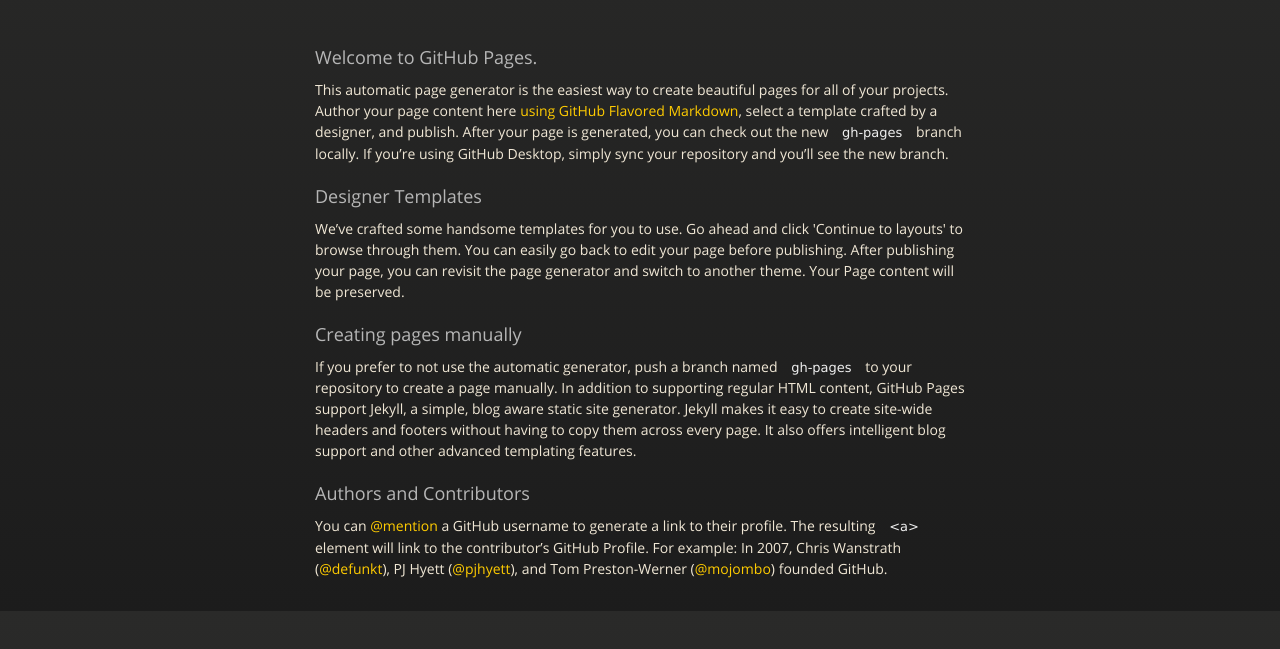
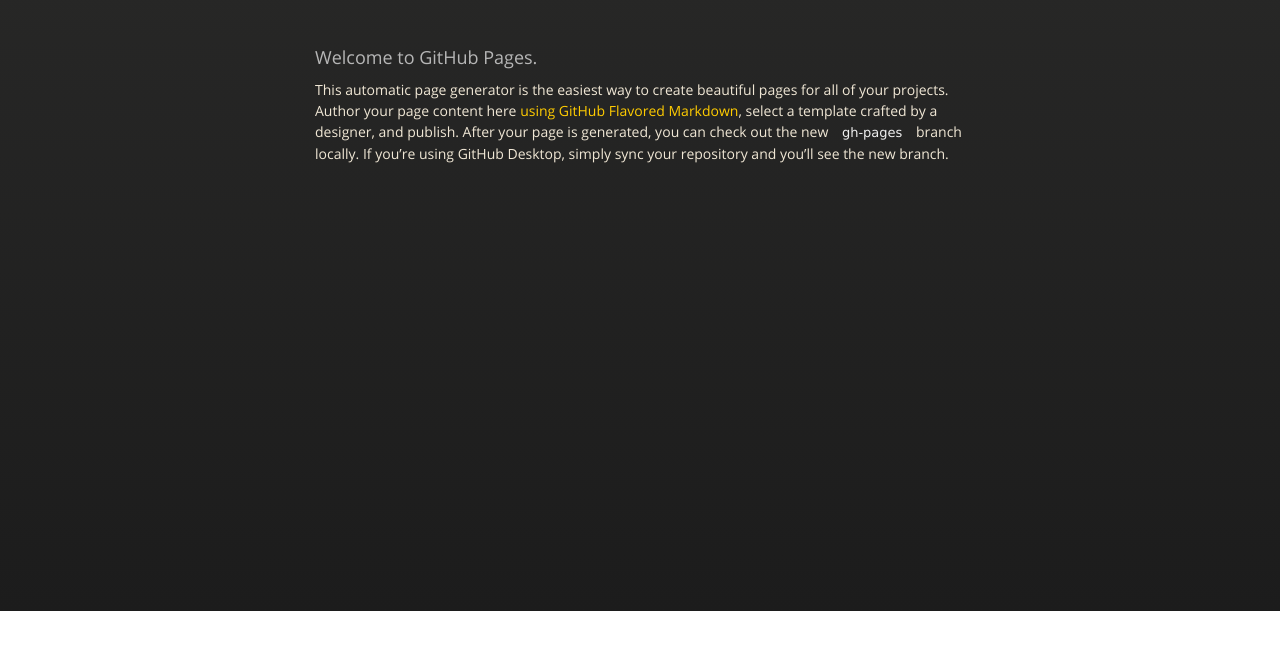
Before and after one commit to dspshin/dspshin.github.com, a plain HTML site: page index.html in a window 1280 px wide. Shown: the part 189-838 px from the top of the page. After the commit the page ends 800 px from the top, so only its background shows below. Drawn offline with nearby package versions, Linux system fonts and the light colour scheme.

```diff
--- a/index.html
+++ b/index.html
@@ -39,21 +39,6 @@
 <a id="welcome-to-github-pages" class="anchor" href="#welcome-to-github-pages" aria-hidden="true"><span class="octicon octicon-link"></span></a>Welcome to GitHub Pages.</h3>
 
 <p>This automatic page generator is the easiest way to create beautiful pages for all of your projects. Author your page content here <a href="https://guides.github.com/features/mastering-markdown/">using GitHub Flavored Markdown</a>, select a template crafted by a designer, and publish. After your page is generated, you can check out the new <code>gh-pages</code> branch locally. If you’re using GitHub Desktop, simply sync your repository and you’ll see the new branch.</p>
-
-<h3>
-<a id="designer-templates" class="anchor" href="#designer-templates" aria-hidden="true"><span class="octicon octicon-link"></span></a>Designer Templates</h3>
-
-<p>We’ve crafted some handsome templates for you to use. Go ahead and click 'Continue to layouts' to browse through them. You can easily go back to edit your page before publishing. After publishing your page, you can revisit the page generator and switch to another theme. Your Page content will be preserved.</p>
-
-<h3>
-<a id="creating-pages-manually" class="anchor" href="#creating-pages-manually" aria-hidden="true"><span class="octicon octicon-link"></span></a>Creating pages manually</h3>
-
-<p>If you prefer to not use the automatic generator, push a branch named <code>gh-pages</code> to your repository to create a page manually. In addition to supporting regular HTML content, GitHub Pages support Jekyll, a simple, blog aware static site generator. Jekyll makes it easy to create site-wide headers and footers without having to copy them across every page. It also offers intelligent blog support and other advanced templating features.</p>
-
-<h3>
-<a id="authors-and-contributors" class="anchor" href="#authors-and-contributors" aria-hidden="true"><span class="octicon octicon-link"></span></a>Authors and Contributors</h3>
-
-<p>You can <a href="https://github.com/blog/821" class="user-mention">@mention</a> a GitHub username to generate a link to their profile. The resulting <code>&lt;a&gt;</code> element will link to the contributor’s GitHub Profile. For example: In 2007, Chris Wanstrath (<a href="https://github.com/defunkt" class="user-mention">@defunkt</a>), PJ Hyett (<a href="https://github.com/pjhyett" class="user-mention">@pjhyett</a>), and Tom Preston-Werner (<a href="https://github.com/mojombo" class="user-mention">@mojombo</a>) founded GitHub.</p>
       </section>
 
     </div>
```
Also changed, not shown: params.json (+1 -1 lines).
